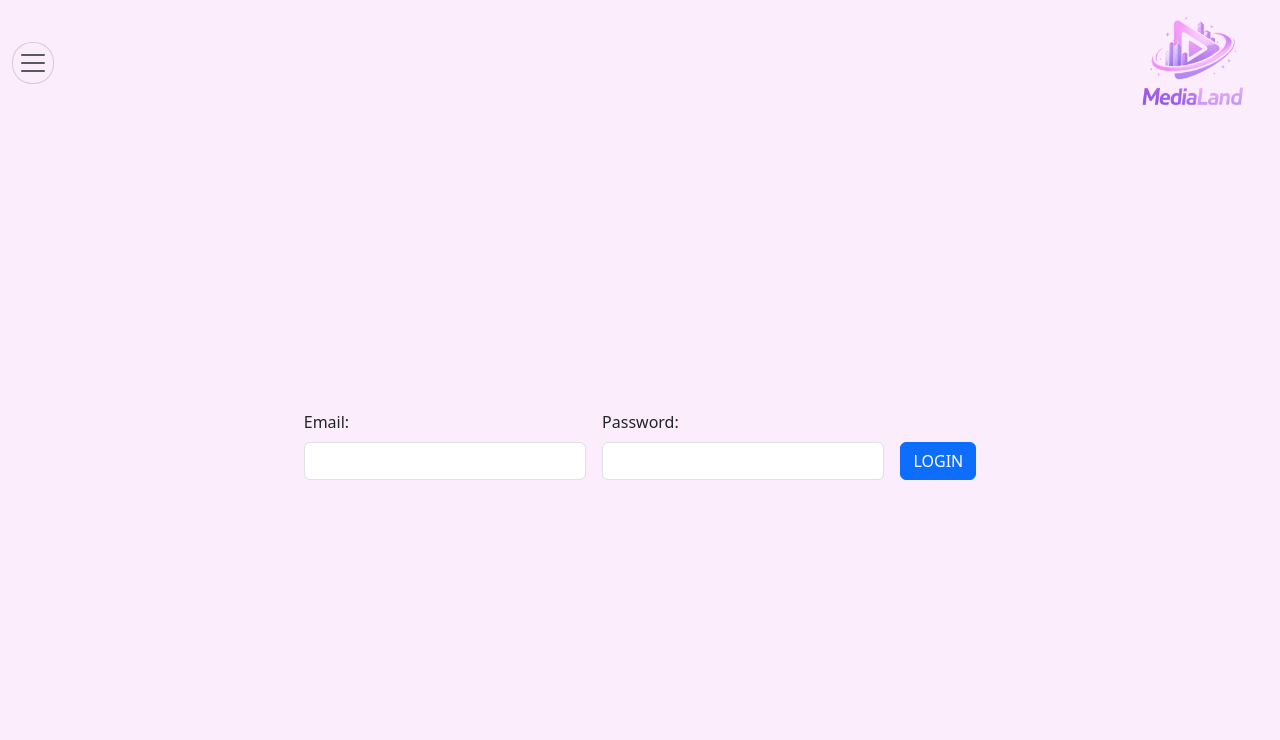
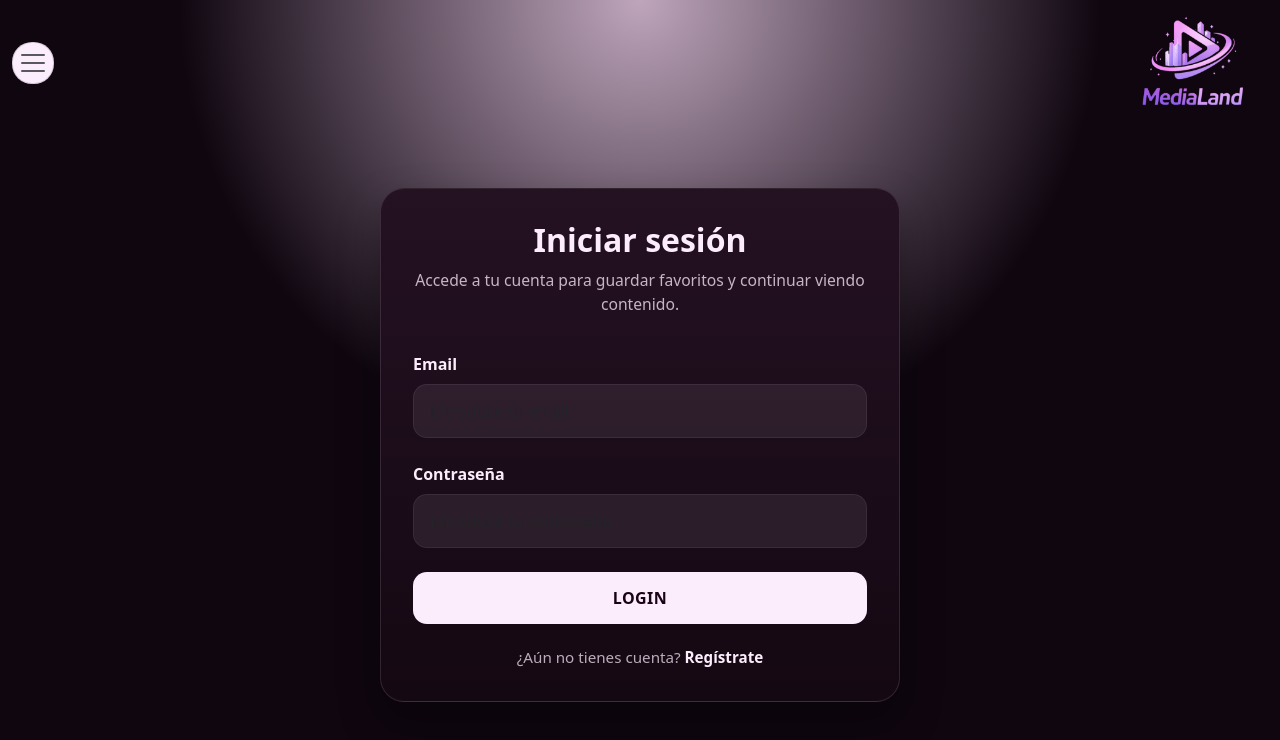
Before and after one commit to ArturoLabajo/MediaLand-DSM-Project, a React (Vite) app in the folder vite-project/: page /login in a window 1280 px wide. Shown: the top 740 px of the page. Built offline with nearby package versions, Linux system fonts and the light colour scheme.

Commit message:
Auth Window

```diff
--- a/vite-project/src/Auth/AuthView.tsx
+++ b/vite-project/src/Auth/AuthView.tsx
@@ -1,4 +1,4 @@
-import { Button, Col, Container, Form, Row } from "react-bootstrap";
+import { Button, Col, Container, Form, Row, Card } from "react-bootstrap";
 
 function Login() {
   return (
@@ -9,32 +9,152 @@ function Login() {
         display: "flex",
         justifyContent: "center",
         alignItems: "center",
-                paddingTop: "90px", // para que no choque con el header fijo
-                backgroundColor: "#FCEDFC"
+        paddingTop: "90px",
+        paddingLeft: "24px",
+        paddingRight: "24px",
+        background:
+          "radial-gradient(circle at top, rgba(74, 31, 69, 0.35) 0%, rgba(15, 6, 16, 1) 45%, rgba(15, 6, 16, 1) 100%)"
       }}
     >
-            <Form
+      <Card
         style={{
           width: "100%",
-                    maxWidth: "700px"
+          maxWidth: "520px",
+          background: "linear-gradient(180deg, #241122 0%, #140812 100%)",
+          border: "1px solid rgba(252, 237, 252, 0.12)",
+          borderRadius: "24px",
+          boxShadow: "0 20px 40px rgba(0, 0, 0, 0.35)",
+          overflow: "hidden",
+          color: "#FCEDFC"
         }}
       >
-                <Row className="g-3 align-items-end justify-content-center">
-                    <Col md={5}>
-                        <Form.Label>Email:</Form.Label>
-                        <Form.Control type="email" />
+        <div
+          style={{
+            padding: "32px 32px 12px 32px",
+            textAlign: "center"
+          }}
+        >
+          <h1
+            style={{
+              margin: 0,
+              fontSize: "2rem",
+              fontWeight: 800,
+              color: "#FCEDFC"
+            }}
+          >
+            Iniciar sesión
+          </h1>
+
+          <p
+            style={{
+              marginTop: "10px",
+              marginBottom: "0",
+              color: "rgba(252, 237, 252, 0.75)",
+              fontSize: "0.98rem"
+            }}
+          >
+            Accede a tu cuenta para guardar favoritos y continuar viendo contenido.
+          </p>
+        </div>
+
+        <Card.Body style={{ padding: "24px 32px 32px 32px" }}>
+          <Form>
+            <Row className="g-4">
+              <Col xs={12}>
+                <Form.Group>
+                  <Form.Label
+                    style={{
+                      color: "#FCEDFC",
+                      fontWeight: 600,
+                      marginBottom: "8px"
+                    }}
+                  >
+                    Email
+                  </Form.Label>
+
+                  <Form.Control
+                    type="email"
+                    placeholder="Introduce tu email"
+                    style={{
+                      backgroundColor: "rgba(252, 237, 252, 0.08)",
+                      border: "1px solid rgba(252, 237, 252, 0.14)",
+                      color: "#FCEDFC",
+                      borderRadius: "14px",
+                      padding: "14px 16px",
+                      boxShadow: "none"
+                    }}
+                  />
+                </Form.Group>
               </Col>
 
-                    <Col md={5}>
-                        <Form.Label>Password:</Form.Label>
-                        <Form.Control type="password" />
+              <Col xs={12}>
+                <Form.Group>
+                  <Form.Label
+                    style={{
+                      color: "#FCEDFC",
+                      fontWeight: 600,
+                      marginBottom: "8px"
+                    }}
+                  >
+                    Contraseña
+                  </Form.Label>
+
+                  <Form.Control
+                    type="password"
+                    placeholder="Introduce tu contraseña"
+                    style={{
+                      backgroundColor: "rgba(252, 237, 252, 0.08)",
+                      border: "1px solid rgba(252, 237, 252, 0.14)",
+                      color: "#FCEDFC",
+                      borderRadius: "14px",
+                      padding: "14px 16px",
+                      boxShadow: "none"
+                    }}
+                  />
+                </Form.Group>
               </Col>
 
-                    <Col md="auto">
-                        <Button variant="primary">LOGIN</Button>
+              <Col xs={12}>
+                <Button
+                  style={{
+                    width: "100%",
+                    border: "none",
+                    borderRadius: "14px",
+                    padding: "14px 16px",
+                    backgroundColor: "#FCEDFC",
+                    color: "#1A0317",
+                    fontWeight: 800,
+                    fontSize: "1rem",
+                    letterSpacing: "0.4px"
+                  }}
+                >
+                  LOGIN
+                </Button>
               </Col>
             </Row>
           </Form>
+
+          <div
+            style={{
+              marginTop: "22px",
+              textAlign: "center",
+              color: "rgba(252, 237, 252, 0.72)",
+              fontSize: "0.95rem"
+            }}
+          >
+            ¿Aún no tienes cuenta?{" "}
+            <span
+              style={{
+                color: "#FCEDFC",
+                fontWeight: 700,
+                cursor: "pointer"
+              }}
+            >
+              Regístrate
+            </span>
+          </div>
+        </Card.Body>
+      </Card>
     </Container>
   );
 }
```
Lines whose indentation alone changed are shown as unchanged.
